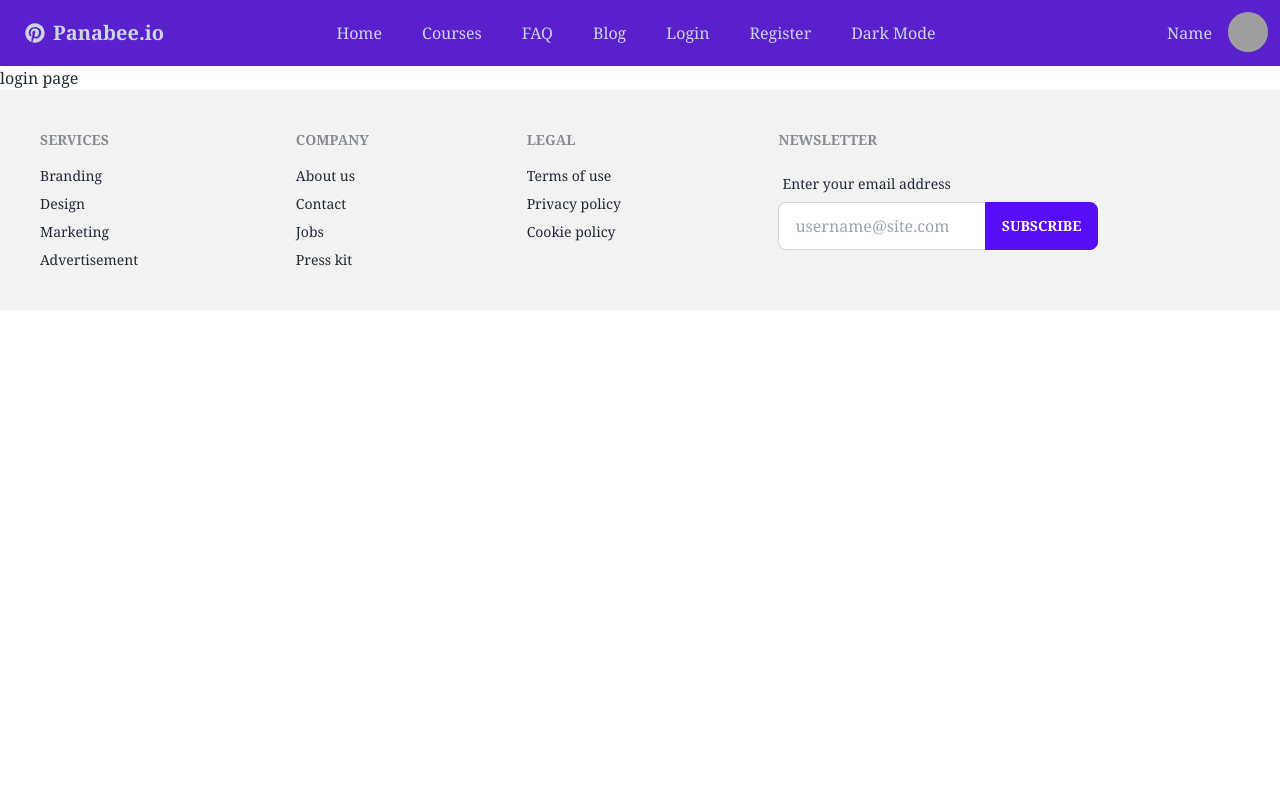
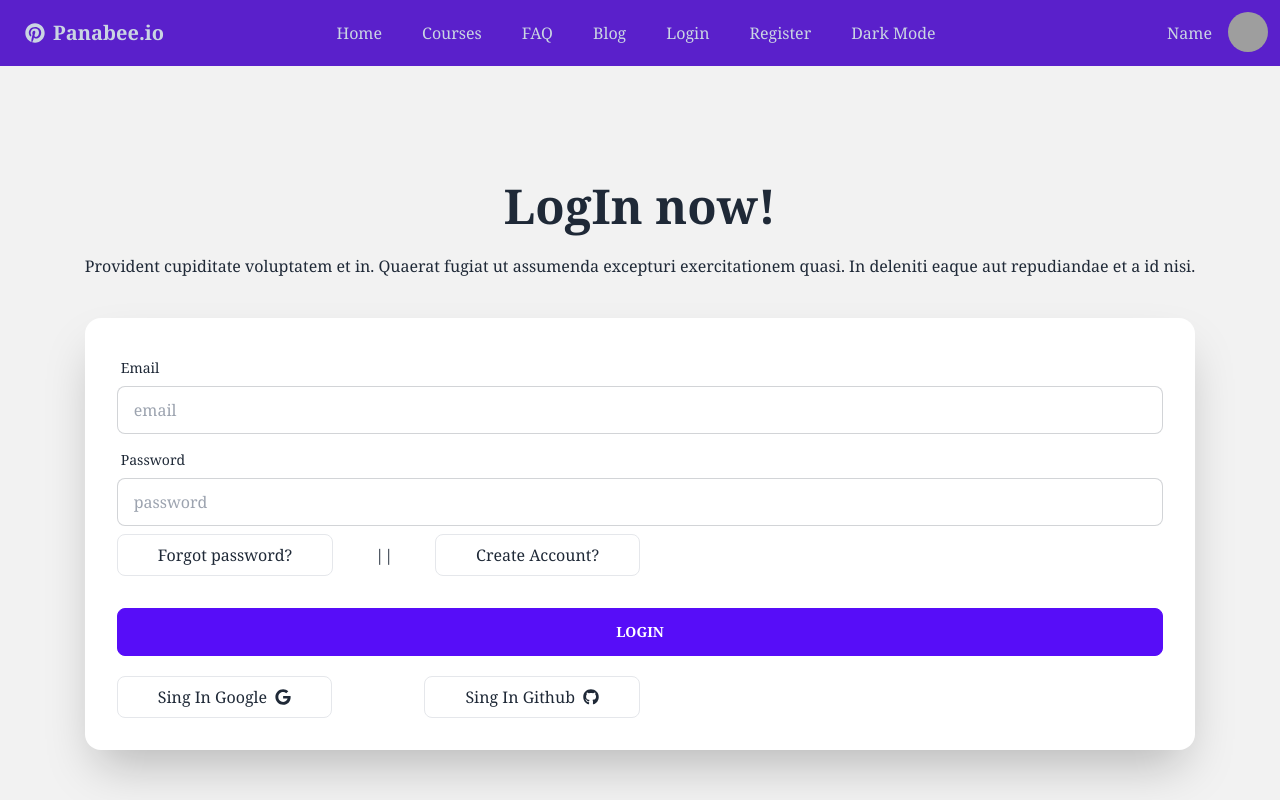
Before and after one commit to developer-munir/panabee-client, a React (Create React App) app: page /login in a window 1280 px wide. Shown: the top 800 px of the page. Built offline with nearby package versions, Linux system fonts and the light colour scheme; grey boxes are pictures that could not be loaded.

Commit message:
added register and login form

```diff
--- a/src/pages/Login/Login.jsx
+++ b/src/pages/Login/Login.jsx
@@ -1,11 +1,80 @@
-import React from 'react';
+import React from "react";
+import { FaGoogle, FaGithub } from "react-icons/fa";
+import { Link } from "react-router-dom";
 
 const Login = () => {
-    return (
-        <div>
-            <h1>login page</h1>
+  return (
+    <div>
+      <div className="hero min-h-screen bg-base-200">
+        <div className="hero-content flex-col">
+          <div className="text-center">
+            <h1 className="text-5xl font-bold">LogIn now!</h1>
+            <p className="py-6">
+              Provident cupiditate voluptatem et in. Quaerat fugiat ut assumenda
+              excepturi exercitationem quasi. In deleniti eaque aut repudiandae
+              et a id nisi.
+            </p>
+          </div>
+          <div className="card flex-shrink-0 w-full shadow-2xl bg-base-100">
+            <div className="card-body">
+              <div className="form-control">
+                <label className="label">
+                  <span className="label-text">Email</span>
+                </label>
+                <input
+                  type="email"
+                  placeholder="email"
+                  className="input input-bordered"
+                  required
+                />
+              </div>
+              <div className="form-control">
+                <label className="label">
+                  <span className="label-text">Password</span>
+                </label>
+                <input
+                  type="password"
+                  placeholder="password"
+                  className="input input-bordered"
+                  required
+                />
+                <div className="md:w-1/2">
+                  <label className="flex justify-between items-center mt-2">
+                    <span className="border p-2 md:px-10 rounded-lg cursor-pointer">
+                      Forgot password?
+                    </span>
+                    ||
+                    <span className="border p-2 md:px-10 rounded-lg cursor-pointer">
+                      <Link to="/register">Create Account?</Link>
+                    </span>
+                  </label>
+                </div>
+              </div>
+              <div className="form-control mt-6">
+                <button className="btn btn-primary">LogIn</button>
+              </div>
+              <div className="md:w-1/2">
+                <div className="mt-3 flex justify-between items-center">
+                  <div className="form-control ">
+                    <button className="border  flex items-center p-2 md:px-10 rounded-lg cursor-pointer">
+                      <span>Sing In Google</span>
+                      <FaGoogle className="ml-2"></FaGoogle>
+                    </button>
+                  </div>
+                  <div className="form-control ">
+                    <button className="border flex items-center p-2 md:px-10 rounded-lg">
+                      <span>Sing In Github</span>{" "}
+                      <FaGithub className="ml-2"></FaGithub>
+                    </button>
+                  </div>
+                </div>
+              </div>
+            </div>
+          </div>
         </div>
-    );
+      </div>
+    </div>
+  );
 };
 
 export default Login;
--- a/src/pages/Login/Register.jsx
+++ b/src/pages/Login/Register.jsx
@@ -1,11 +1,96 @@
-import React from 'react';
-
+import React from "react";
+import { FaGoogle, FaGithub } from "react-icons/fa";
+import { Link } from "react-router-dom";
 const Register = () => {
-    return (
-        <div>
-            <h1>Register</h1>
+  return (
+    <div>
+      <div className="hero min-h-screen bg-base-200">
+        <div className="hero-content flex-col">
+          <div className="text-center">
+            <h1 className="text-5xl font-bold">Register now!</h1>
+            <p className="py-6">
+              Provident cupiditate voluptatem et in. Quaerat fugiat ut assumenda
+              excepturi exercitationem quasi. In deleniti eaque aut repudiandae
+              et a id nisi.
+            </p>
+          </div>
+          <div className="card flex-shrink-0 w-full  shadow-2xl bg-base-100">
+            <div className="card-body">
+              <div className="form-control">
+                <label className="label">
+                  <span className="label-text">Name</span>
+                </label>
+                <input
+                  type="text"
+                  placeholder="sure name"
+                  name="name"
+                  className="input input-bordered"
+                  required
+                />
+              </div>
+              <div className="form-control">
+                <label className="label">
+                  <span className="label-text">Photo url</span>
+                </label>
+                <input
+                  type="text"
+                  placeholder="photo url"
+                  name="photo"
+                  className="input input-bordered"
+                />
+              </div>
+              <div className="form-control">
+                <label className="label">
+                  <span className="label-text">Email</span>
+                </label>
+                <input
+                  type="email"
+                  placeholder="email"
+                  className="input input-bordered"
+                  required
+                />
+              </div>
+              <div className="form-control">
+                <label className="label">
+                  <span className="label-text">Password</span>
+                </label>
+                <input
+                  type="password"
+                  placeholder="password"
+                  className="input input-bordered"
+                  required
+                />
+                <label className="label">
+                  <Link to="/login" className="label-text-alt link link-hover">
+                    Already have an account?
+                  </Link>
+                </label>
+              </div>
+              <div className="form-control mt-6">
+                <button className="btn btn-primary">Register</button>
+              </div>
+              <div className="md:w-1/2">
+                <div className="mt-3 flex justify-between items-center">
+                  <div className="form-control ">
+                    <button className="border flex items-center p-2 md:px-10 rounded-lg">
+                      <span>Sing In Google</span>
+                      <FaGoogle className="ml-2"></FaGoogle>
+                    </button>
+                  </div>
+                  <div className="form-control ">
+                    <button className="border flex items-center p-2 md:px-10 rounded-lg">
+                      <span>Sing In Github</span>
+                      <FaGithub className="ml-2"></FaGithub>
+                    </button>
+                  </div>
+                </div>
+              </div>
+            </div>
+          </div>
         </div>
-    );
+      </div>
+    </div>
+  );
 };
 
 export default Register;
```
